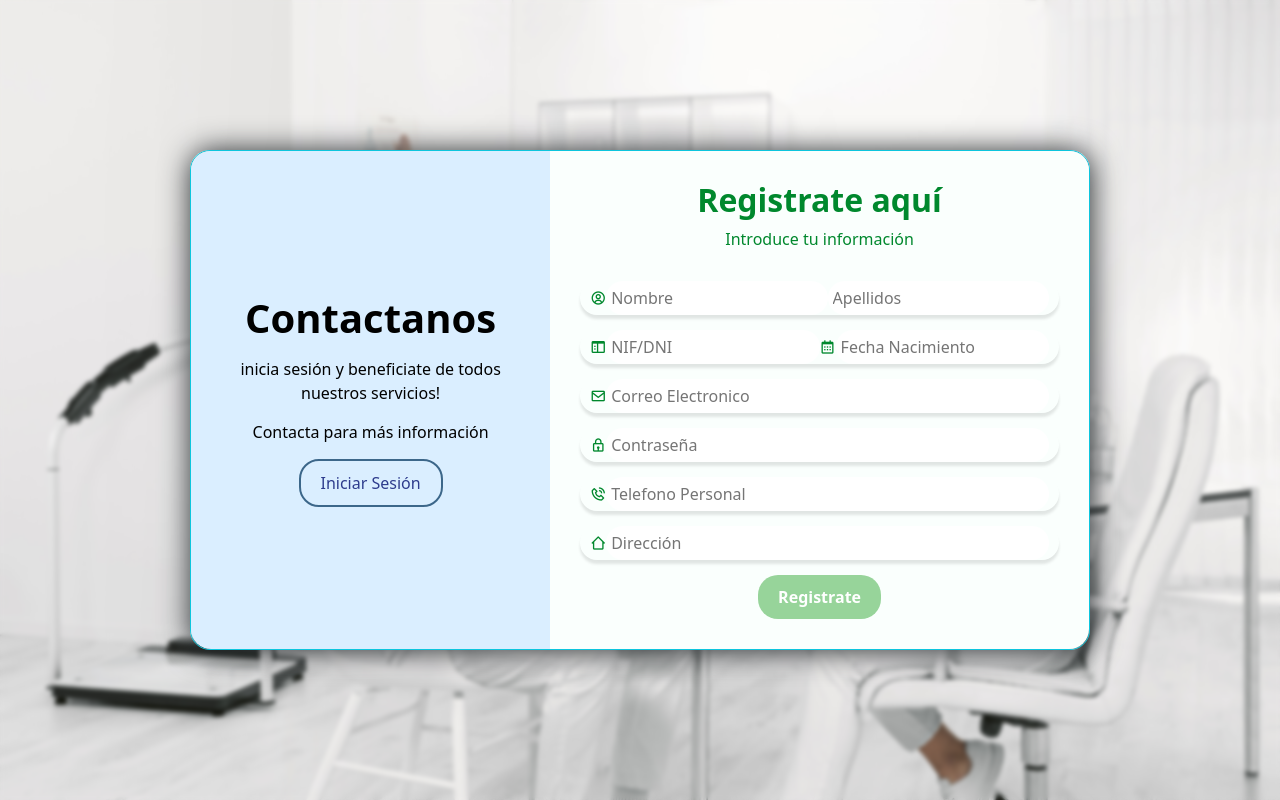
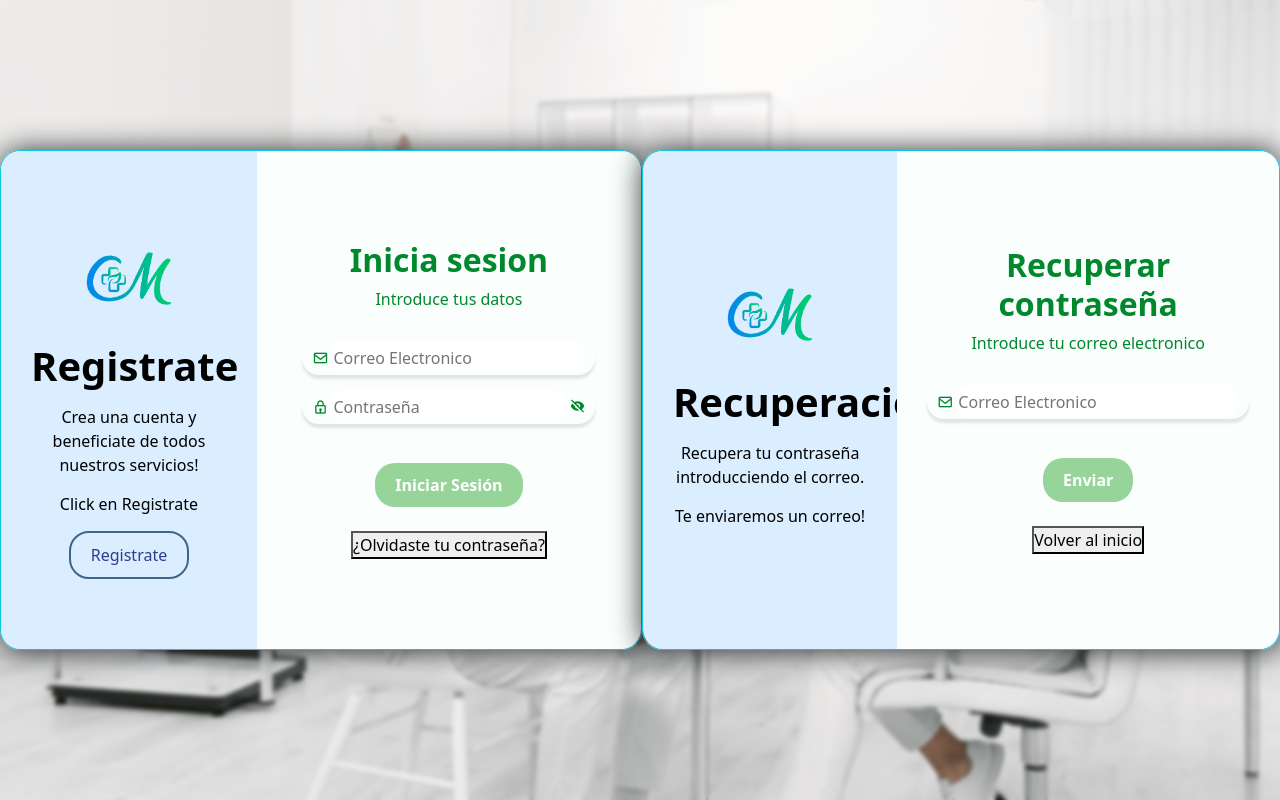
Before and after one commit to Alejandro-Dopico/Clinica-Montalban, a PHP site: page /login.php in a window 1280 px wide. Run offline with PHP 8.4, Linux system fonts and the light colour scheme.

Commit message:
login php definitivo

```diff
--- a/html/login.php
+++ b/html/login.php
@@ -11,63 +11,17 @@
     <link href='https://unpkg.com/boxicons@2.1.4/css/boxicons.min.css' rel='stylesheet'>
 </head>
 <body>
-    <!-- |||| Registro |||| -->
-    <div class="container-form register">
+
+    <!-- |||| Inicio Sesion |||| -->
+    <div class="container-form login">
         <div class="information">
             <div class="info-childs">
-                <h2>Contactanos</h2>
-                <p>inicia sesión y beneficiate de todos nuestros servicios!</p>
-                <p>Contacta para más información</p>
-                <input type="button" value="Iniciar Sesión" id="sign-in">
-            </div>
-        </div>
-        <div class="form-information">
-            <div class="form-information-childs">
-                <h2>Registrate aquí</h2>
-                <p>Introduce tu información</p>
-                <form action="php/registro_be.php" method="POST" class="form">
-                    <label>
-                        <i class='bx bx-user-circle'></i>
-                        <input type="text" placeholder="Nombre" name="nombre" required>
-                        <input type="text" placeholder="Apellidos" name="apellidos" required>
-                    </label>
-                    <label>
-                        <i class='bx bx-sidebar'></i>
-                        <input type="text" placeholder="NIF/DNI" maxlength="9" name="dni" required>
-                        <i class='bx bx-calendar' ></i>
-                        <input placeholder="Fecha Nacimiento" name="nacimiento" class="textbox-n" type="text" onfocus="(this.type='date')" onblur="(this.type='text')" id="date" />
-                    </label>
-                    <label>
-                        <i class='bx bx-envelope' ></i>
-                        <input type="text" placeholder="Correo Electronico" name="correo" required>
-                    </label>
-                    <label>
-                        <i class='bx bx-lock' ></i>
-                        <input type="password" placeholder="Contraseña" name="contrasena"required>
-                    </label>
-                    <label>
-                        <i class='bx bx-phone-call'></i>
-                        <input type="text" placeholder="Telefono Personal" name="telefono" maxlength="9" required>
-                    </label>
-                    <label>
-                        <i class='bx bx-home-alt-2'></i>
-                        <input type="text" placeholder="Dirección" name="direccion" required>
-                    </label>
-
-
-                    <input type="submit" value="Registrate">
-                </form>
-            </div>
-        </div>
-    </div>
-
-     <!-- |||| Inicio Sesion |||| -->
-    <div class="container-form login hide">
-        <div class="information">
-            <div class="info-childs">
+                    <a href="index.html">
+                    <img src="/assets/img/LOGO-COLOR.png" width="120px" height="120px">
+                </a>
                 <h2>Registrate</h2>
                 <p>Crea una cuenta y beneficiate de todos nuestros servicios!</p>
-                <p>Click en Registrate</p>
+                <p class="info-negrita-login">Click en Registrate</p>
                 <input type="button" value="Registrate" id="sign-up">
             </div>
         </div>
@@ -80,15 +34,109 @@
                         <i class='bx bx-envelope' ></i>
                         <input type="text" placeholder="Correo Electronico" required>
                     </label>
-                    <label>
+                    <label class="passwordeye">
                         <i class='bx bx-lock' ></i>
-                        <input type="password" placeholder="Contraseña" required>
+                        <input type="password" placeholder="Contraseña" name="contrasena" maxlength="50" required id="password-field-login">
+                        <div class="eye" id="toggle-password-login">
+                            <i class='bx bxs-hide'></i>
+                        </div>
                     </label>
+                    <br>
                     <input type="submit" value="Iniciar Sesión">
+                    <br><br>
+                    <button class="recovery-link" id="recovery-link">¿Olvidaste tu contraseña?</button >
                 </form>
             </div>
         </div>
     </div>
+
+    <!-- |||| Registro |||| -->
+    <div class="container-form register hide">
+        <div class="information">
+            <div class="info-childs">
+                <a href="index.html">
+                    <img src="/assets/img/LOGO-COLOR.png" width="120px" height="120px">
+                </a>
+                <h2>Contactanos</h2>
+                <p>inicia sesión y beneficiate de todos nuestros servicios!</p>
+                <p class="info-negrita-register">Contacta para más información</p>
+                <input type="button" value="Iniciar Sesión" id="sign-in">
+            </div>
+        </div>
+        <div class="form-information">
+            <div class="form-information-childs">
+                <h2>Registrate aquí</h2>
+                <p>Introduce tu información</p>
+                <form action="php/registro_be.php" method="POST" class="form">
+                    <label>
+                        <i class='bx bx-user-circle'></i>
+                        <input type="text" placeholder="Nombre" name="nombre" maxlength="50" required>
+                        <input type="text" placeholder="Apellidos" name="apellidos" maxlength="50" required>
+                    </label>
+                    <label>
+                        <i class='bx bx-sidebar'></i>
+                        <input type="text" placeholder="NIF/DNI" maxlength="9" name="dni" required>
+                        <i class='bx bx-calendar'></i>
+                        <input type="date" placeholder="Fecha Nacimiento" name="nacimiento" class="textbox-n" id="date-input" required>
+                    </label>
+                    <label>
+                        <i class='bx bx-envelope' ></i>
+                        <input type="text" placeholder="Correo Electronico" name="correo" maxlength="25" required>
+                    </label>
+                    <label class="passwordeye">
+                        <i class='bx bx-lock' ></i>
+                        <input type="password" placeholder="Contraseña" name="contrasena" maxlength="50" required id="password-field">
+                        <div class="eye" id="toggle-password">
+                            <i class='bx bxs-hide'></i>
+                        </div>
+                    </label>
+                    <label>
+                        <i class='bx bx-phone-call'></i>
+                        <span class="numbered">+34 </span>
+                        <input type="number" inputmode="numeric" placeholder="Teléfono Personal" name="telefono" id="phone-input" class="noscroll" required>
+                    </label>
+                    <label>
+                        <i class='bx bx-home-alt-2'></i>
+                        <input type="text" placeholder="Dirección" name="direccion" maxlength="50" required>
+                    </label>
+                    <input type="submit" value="Registrate">
+                    <span id="age-error" style="color: red; display: none; padding: 10px">Debes ser mayor de 18 años.</span>
+                </form>
+            </div>
+        </div>
+    </div>
+
+    <!-- |||| Recuperar contraseña |||| -->
+    <div class="container-form recovery hide-recovery">
+        <div class="information">
+            <div class="info-childs">
+                <a href="index.html">
+                    <img src="/assets/img/LOGO-COLOR.png" width="120px" height="120px">
+                </a>
+                <h2>Recuperación</h2>
+                <p>Recupera tu contraseña introducciendo el correo.</p>
+                <p class="info-negrita-login">Te enviaremos un correo!</p>
+            </div>
+        </div>
+        <div class="form-information">
+            <div class="form-information-childs">
+                <h2>Recuperar contraseña</h2>
+                <p>Introduce tu correo electronico</p>
+                <form class="form">
+                    <label class="recovery-text">
+                        <i class='bx bx-envelope' ></i>
+                        <input type="text" name="correo_recovery" placeholder="Correo Electronico" required>
+                    </label>
+                    <br>
+                    <input type="submit" value="Enviar">
+                    <br><br>
+                    <button class="back-recovery" id="back">Volver al inicio</button>
+                </form>
+            </div>
+        </div>
+    </div>
+
+
     <script src="bootstrap/js/bootstrap.min.js"></script>
     <script src="assets/js/login_script.js"></script>
 </body>
```
